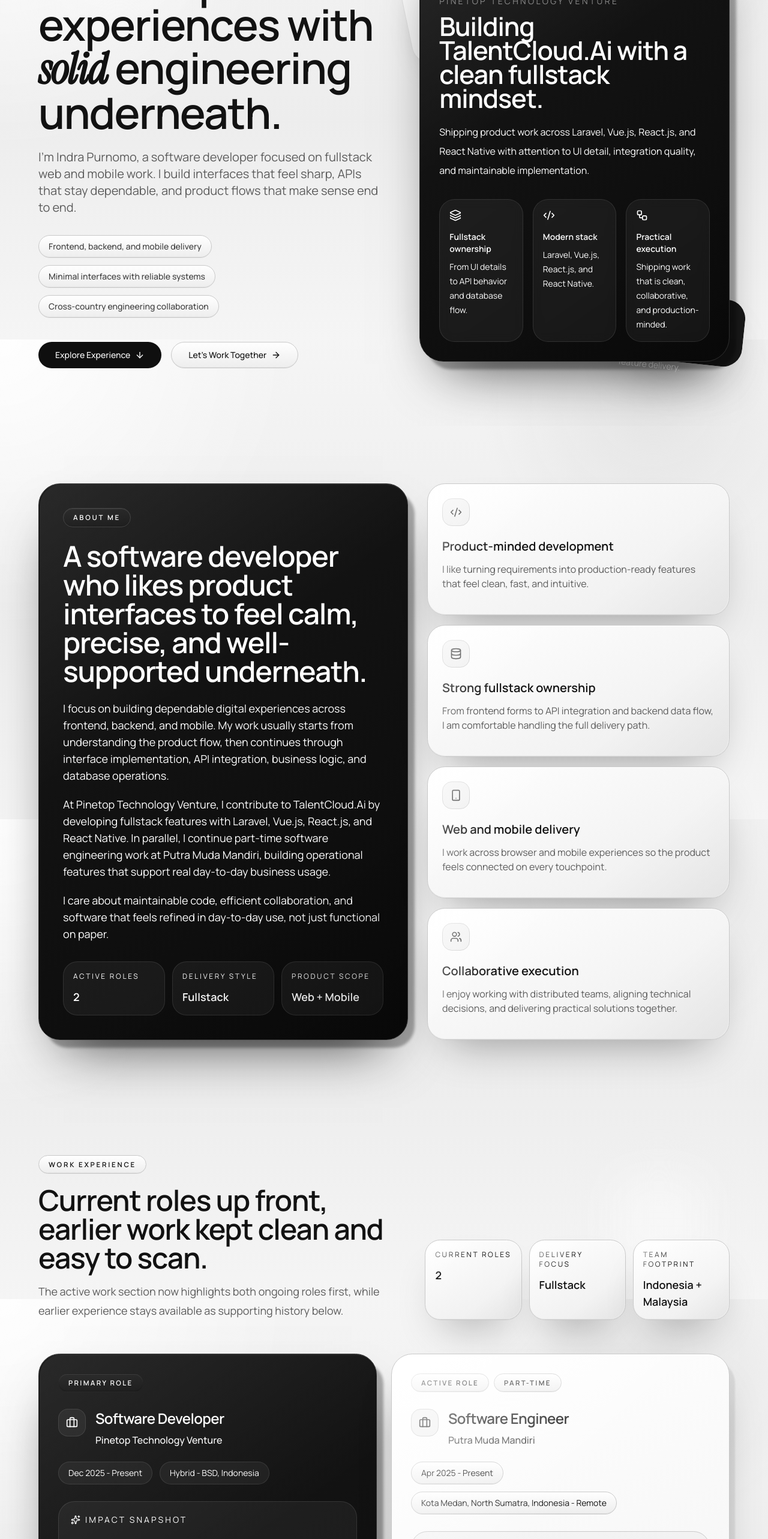
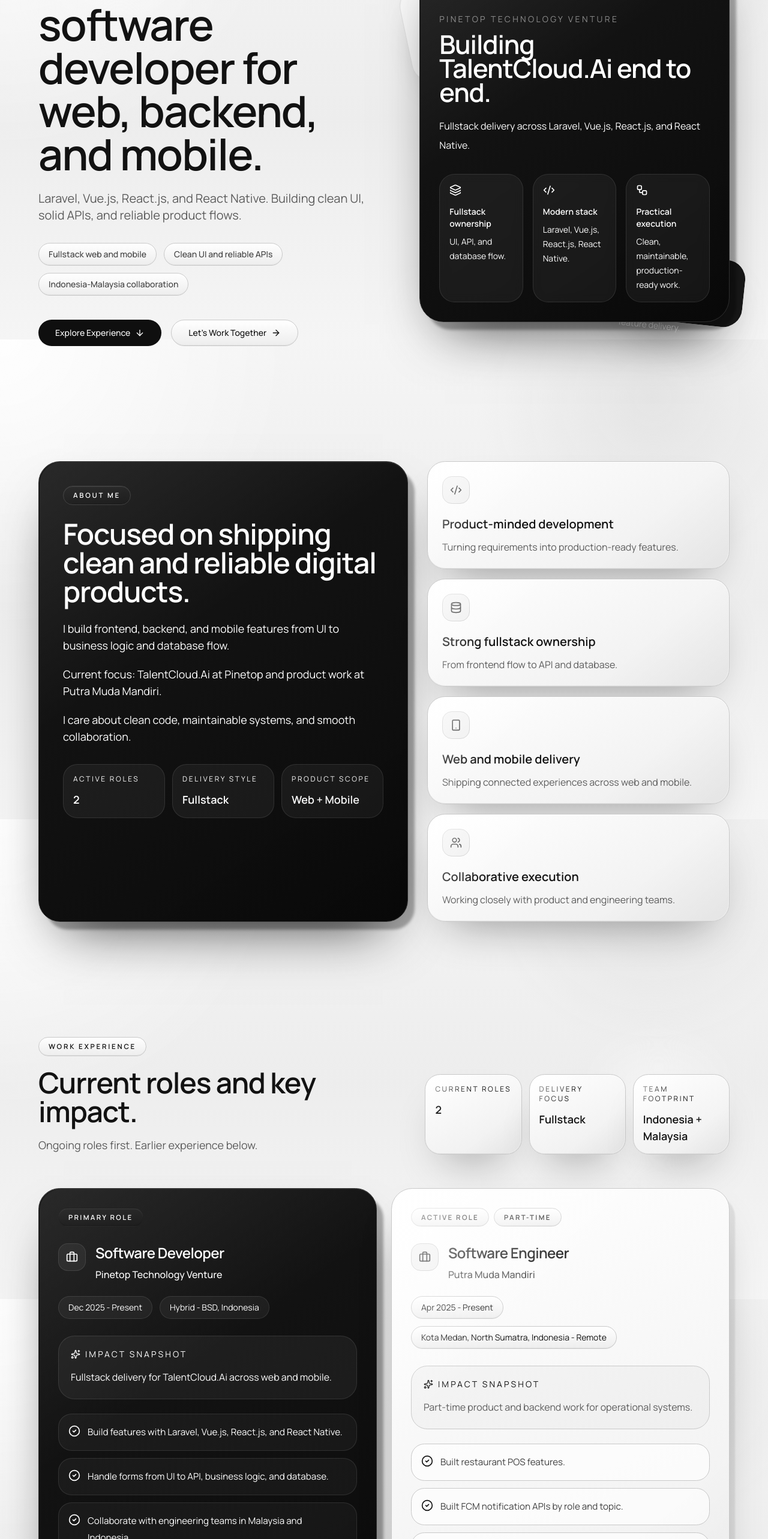
Before and after one commit to ndraoo/portofolio-indra-v3, a React (Vite) app: page / in a window 1280 px wide. Shown: the part 234-2800 px from the top of the page at 60% size. Built offline with nearby package versions, Linux system fonts and the light colour scheme; the HTML template or start-up script is replaced by a standard one.

Commit message:
feat: update content and descriptions across portfolio components for clarity and conciseness

```diff
--- a/src/components/About.tsx
+++ b/src/components/About.tsx
@@ -5,22 +5,22 @@
   {
     icon: Code2,
     title: "Product-minded development",
-    description: "I like turning requirements into production-ready features that feel clean, fast, and intuitive.",
+    description: "Turning requirements into production-ready features.",
   },
   {
     icon: Database,
     title: "Strong fullstack ownership",
-    description: "From frontend forms to API integration and backend data flow, I am comfortable handling the full delivery path.",
+    description: "From frontend flow to API and database.",
   },
   {
     icon: Smartphone,
     title: "Web and mobile delivery",
-    description: "I work across browser and mobile experiences so the product feels connected on every touchpoint.",
+    description: "Shipping connected experiences across web and mobile.",
   },
   {
     icon: Users,
     title: "Collaborative execution",
-    description: "I enjoy working with distributed teams, aligning technical decisions, and delivering practical solutions together.",
+    description: "Working closely with product and engineering teams.",
   },
 ];
 
@@ -37,18 +37,18 @@
           </Badge>
 
           <h2 className="mt-6 max-w-3xl text-4xl font-semibold leading-tight tracking-tight text-white md:text-5xl">
-            A software developer who likes product interfaces to feel calm, precise, and well-supported underneath.
+            Focused on shipping clean and reliable digital products.
           </h2>
 
           <div className="mt-6 space-y-5 text-base leading-8 text-white/68 md:text-lg">
             <p>
-              I focus on building dependable digital experiences across frontend, backend, and mobile. My work usually starts from understanding the product flow, then continues through interface implementation, API integration, business logic, and database operations.
+              I build frontend, backend, and mobile features from UI to business logic and database flow.
             </p>
             <p>
-              At Pinetop Technology Venture, I contribute to TalentCloud.Ai by developing fullstack features with Laravel, Vue.js, React.js, and React Native. In parallel, I continue part-time software engineering work at Putra Muda Mandiri, building operational features that support real day-to-day business usage.
+              Current focus: TalentCloud.Ai at Pinetop and product work at Putra Muda Mandiri.
             </p>
             <p>
-              I care about maintainable code, efficient collaboration, and software that feels refined in day-to-day use, not just functional on paper.
+              I care about clean code, maintainable systems, and smooth collaboration.
             </p>
           </div>
 
--- a/src/components/Contact.tsx
+++ b/src/components/Contact.tsx
@@ -14,10 +14,10 @@
                 Let&apos;s Connect
               </p>
               <h2 className="mt-4 text-4xl font-semibold tracking-tight text-white md:text-5xl">
-                Open for collaboration on web, backend, and mobile product work.
+                Open for web, backend, and mobile work.
               </h2>
               <p className="mt-5 text-base leading-8 text-white/66 md:text-lg">
-                If you&apos;re building a product and need someone who can work across frontend, backend, and system flow, I&apos;d be glad to talk.
+                Available for collaboration and product development.
               </p>
             </div>
 
--- a/src/components/Hero.tsx
+++ b/src/components/Hero.tsx
@@ -3,26 +3,26 @@
 import { ArrowDown, ArrowRight, Code2, Layers3, Workflow } from "lucide-react";
 
 const focusAreas = [
-  "Frontend, backend, and mobile delivery",
-  "Minimal interfaces with reliable systems",
-  "Cross-country engineering collaboration",
+  "Fullstack web and mobile",
+  "Clean UI and reliable APIs",
+  "Indonesia-Malaysia collaboration",
 ];
 
 const spotlightItems = [
   {
     icon: Layers3,
     title: "Fullstack ownership",
-    description: "From UI details to API behavior and database flow.",
+    description: "UI, API, and database flow.",
   },
   {
     icon: Code2,
     title: "Modern stack",
-    description: "Laravel, Vue.js, React.js, and React Native.",
+    description: "Laravel, Vue.js, React.js, React Native.",
   },
   {
     icon: Workflow,
     title: "Practical execution",
-    description: "Shipping work that is clean, collaborative, and production-minded.",
+    description: "Clean, maintainable, production-ready work.",
   },
 ];
 
@@ -46,11 +46,11 @@
           </Badge>
 
           <h1 className="max-w-4xl text-5xl font-semibold leading-[0.92] tracking-tight text-foreground md:text-7xl">
-            Minimal product experiences with <span className="font-serif italic">solid</span> engineering underneath.
+            Fullstack software developer for web, backend, and mobile.
           </h1>
 
           <p className="mt-6 max-w-2xl text-lg leading-8 text-muted-foreground md:text-xl">
-            I&apos;m Indra Purnomo, a software developer focused on fullstack web and mobile work. I build interfaces that feel sharp, APIs that stay dependable, and product flows that make sense end to end.
+            Laravel, Vue.js, React.js, and React Native. Building clean UI, solid APIs, and reliable product flows.
           </p>
 
           <div className="mt-8 flex flex-wrap gap-3">
@@ -107,10 +107,10 @@
             <div className="mt-8">
               <p className="text-sm uppercase tracking-[0.24em] text-white/50">Pinetop Technology Venture</p>
               <h2 className="mt-3 text-4xl font-semibold tracking-tight md:text-[2.7rem]">
-                Building TalentCloud.Ai with a clean fullstack mindset.
+                Building TalentCloud.Ai end to end.
               </h2>
               <p className="mt-5 max-w-xl text-base leading-8 text-white/66">
-                Shipping product work across Laravel, Vue.js, React.js, and React Native with attention to UI detail, integration quality, and maintainable implementation.
+                Fullstack delivery across Laravel, Vue.js, React.js, and React Native.
               </p>
             </div>
 
--- a/src/components/Projects.tsx
+++ b/src/components/Projects.tsx
@@ -19,36 +19,36 @@
     period: "Sep 2025 - Present",
     association: "Associated with Putra Muda Mandiri",
     description:
-      "A superapp mobile application for Langit Initiatives and an interactive Islamic app for tracking your prayers journey.",
+      "Islamic superapp with Quran, prayer times, Hijri calendar, and Qiblah.",
     skills: ["Superapp", "Mushaf/Quran", "Prayer Times", "Hijri Calendar", "Qiblah"],
   },
   {
     title: "Brightschools",
-    description: "School management system with parent and teacher portals.",
+    description: "School management for parents and teachers.",
     skills: ["Go", "PostgreSQL", "Swagger", "Firebase"],
     playstore: "https://play.google.com/store/apps/details?id=id.brightschools.app&pcampaignid=web_share",
   },
   {
     title: "POS Restaurant",
-    description: "Restaurant management system with menu and order management.",
+    description: "Restaurant POS and order management.",
     skills: ["Go", "PostgreSQL", "Swagger"],
     link: "#",
   },
   {
     title: "Apotek Online",
-    description: "An online pharmacy platform for ordering and managing medications.",
+    description: "Online pharmacy platform.",
     skills: ["Laravel 9", "React", "MySQL", "Tailwind CSS"],
     link: "#",
   },
   {
     title: "Pelalangan Online",
-    description: "An online auction platform for buying and selling items.",
+    description: "Online auction platform.",
     skills: ["Laravel 9", "MySQL", "Bootstrap"],
     link: "#",
   },
   {
     title: "Mosque Financial Monitoring",
-    description: "A web application to monitor and manage mosque finances efficiently.",
+    description: "Mosque financial monitoring platform.",
     skills: ["Laravel 9", "MySQL", "Bootstrap"],
     link: "#",
   },
@@ -74,10 +74,10 @@
             Selected Projects
           </Badge>
           <h2 className="mt-5 text-4xl font-semibold tracking-tight text-foreground md:text-5xl">
-            Product work across operations, commerce, and education.
+            Selected projects.
           </h2>
           <p className="mt-4 text-lg leading-8 text-muted-foreground">
-            A selection of systems I have contributed to, spanning internal tools, business platforms, and mobile-connected products.
+            Mobile apps, internal tools, and business platforms.
           </p>
         </div>
 
--- a/src/components/Skills.tsx
+++ b/src/components/Skills.tsx
@@ -5,25 +5,25 @@
   {
     icon: Code2,
     title: "Frontend Craft",
-    description: "Building polished interfaces and user flows that stay practical in production.",
+    description: "Clean interfaces and user flows.",
     skills: ["React.js", "Vue.js", "JavaScript", "Tailwind CSS"],
   },
   {
     icon: Database,
     title: "Backend Systems",
-    description: "Designing APIs, business logic, and operational features that support product reliability.",
+    description: "APIs, business logic, and backend flow.",
     skills: ["Laravel", "PHP", "Go", "REST API"],
   },
   {
     icon: Smartphone,
     title: "Mobile Delivery",
-    description: "Connecting mobile product experiences with the same quality and consistency as the web stack.",
+    description: "Mobile features connected to the product stack.",
     skills: ["React Native", "Firebase", "Swagger", "Figma"],
   },
   {
     icon: Layers3,
     title: "Data and Workflow",
-    description: "Keeping delivery smooth with clear collaboration, stable data layers, and repeatable tooling.",
+    description: "Data, tooling, and team workflow.",
     skills: ["MySQL", "PostgreSQL", "Docker", "GitHub", "Bootstrap"],
   },
 ];
@@ -43,15 +43,15 @@
           </Badge>
 
           <h2 className="mt-6 text-4xl font-semibold leading-tight tracking-tight text-white md:text-5xl">
-            The stack I use to ship real product work.
+            Main stack and workflow.
           </h2>
 
           <p className="mt-5 text-base leading-8 text-white/66 md:text-lg">
-            My day-to-day work moves between frontend polish, backend implementation, mobile delivery, and the systems that keep product teams shipping smoothly.
+            Tools I use for frontend, backend, mobile, and delivery.
           </p>
 
           <div className="mt-8 grid gap-3 sm:grid-cols-2">
-            {["User flows", "API integration", "Business logic", "Cross-team delivery"].map((item) => (
+            {["User flows", "API integration", "Business logic", "Team delivery"].map((item) => (
               <div
                 key={item}
                 className="rounded-[1.25rem] border border-white/10 bg-white/[0.05] px-4 py-4 text-sm font-medium text-white/72"
--- a/src/components/WorkExperience.tsx
+++ b/src/components/WorkExperience.tsx
@@ -34,11 +34,11 @@
     location: "Hybrid - BSD, Indonesia",
     scope: "TalentCloud.Ai - Malaysia HQ collaboration",
     summary:
-      "Building TalentCloud.Ai with an end-to-end fullstack mindset across web and mobile experiences.",
+      "Fullstack delivery for TalentCloud.Ai across web and mobile.",
     highlights: [
-      "Developing and maintaining fullstack features using PHP Laravel on the backend, Vue.js and React.js on the frontend, and React Native for mobile delivery.",
-      "Implementing form management features from frontend UI and API integration through backend business logic and database operations.",
-      "Collaborating with engineering teams in Malaysia and Indonesia to deliver integrated solutions across multiple product surfaces.",
+      "Build features with Laravel, Vue.js, React.js, and React Native.",
+      "Handle forms from UI to API, business logic, and database.",
+      "Collaborate with engineering teams in Malaysia and Indonesia.",
     ],
     stack: ["PHP", "Laravel", "Vue.js", "React.js", "React Native"],
     featured: true,
@@ -51,12 +51,12 @@
     location: "Kota Medan, North Sumatra, Indonesia - Remote",
     scope: "Part-time - POS platform and operational backend delivery",
     summary:
-      "Contributing part-time to business operations software with a focus on POS workflows, notifications, and internal backend features.",
+      "Part-time product and backend work for operational systems.",
     highlights: [
-      "Developed a POS system for restaurants with dynamic menu and order management features.",
-      "Developed backend APIs using Firebase Cloud Messaging to schedule and send push notifications based on user roles and topics.",
-      "Developed and maintained new features, including notifications, invoices, and attendance endpoints.",
-      "Contributed to backend system architecture, endpoint testing, and cross-functional delivery while following clean code and Git-based collaboration practices.",
+      "Built restaurant POS features.",
+      "Built FCM notification APIs by role and topic.",
+      "Maintained notifications, invoices, and attendance endpoints.",
+      "Supported architecture, testing, and Git workflow.",
     ],
     stack: ["POS System", "Firebase Cloud Messaging", "Notifications", "Git"],
     active: true,
@@ -69,11 +69,11 @@
     location: "Indonesia",
     scope: "Backend feature development",
     summary:
-      "Supported backend feature delivery with a focus on secure account flows and reservation management.",
+      "Backend feature delivery for account and booking flows.",
     highlights: [
-      "Developed secure profile update and password change features with validation and encryption for stronger data protection.",
-      "Implemented soft delete functionality with Eloquent ORM, making data removal safer and reversible.",
-      "Built recurring booking and room amenity logic with optimized queries and flexible backend configuration.",
+      "Built secure profile and password update features.",
+      "Implemented soft delete with Eloquent ORM.",
+      "Built recurring booking and room amenity logic.",
     ],
     stack: ["Laravel", "PHP", "MySQL", "Eloquent ORM"],
   },
@@ -84,10 +84,10 @@
     location: "Indonesia",
     scope: "Business web applications",
     summary:
-      "Contributed to internal business tools and monitoring systems built with Laravel.",
+      "Worked on Laravel-based internal business tools.",
     highlights: [
-      "Developed an inventory management website using Laravel 9.",
-      "Built a financial monitoring web application for mosque operations using Laravel 9.",
+      "Built an inventory management website with Laravel 9.",
+      "Built a mosque financial monitoring website with Laravel 9.",
     ],
     stack: ["Laravel 9", "PHP", "MySQL"],
   },
@@ -276,10 +276,10 @@
               Work Experience
             </Badge>
             <h2 className="mt-5 text-4xl font-semibold tracking-tight text-foreground md:text-5xl">
-              Current roles up front, earlier work kept clean and easy to scan.
+              Current roles and key impact.
             </h2>
             <p className="mt-4 text-lg leading-8 text-muted-foreground">
-              The active work section now highlights both ongoing roles first, while earlier experience stays available as supporting history below.
+              Ongoing roles first. Earlier experience below.
             </p>
           </div>
 
@@ -308,7 +308,7 @@
             <div>
               <p className="text-xs uppercase tracking-[0.22em] text-foreground/48">Earlier Experience</p>
               <h3 className="mt-2 text-2xl font-semibold tracking-tight text-foreground">
-                Foundation work that shaped the way I build today.
+                Earlier experience.
               </h3>
             </div>
 
```
